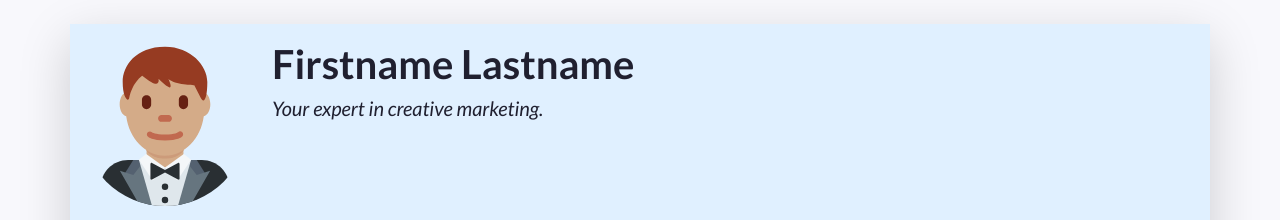
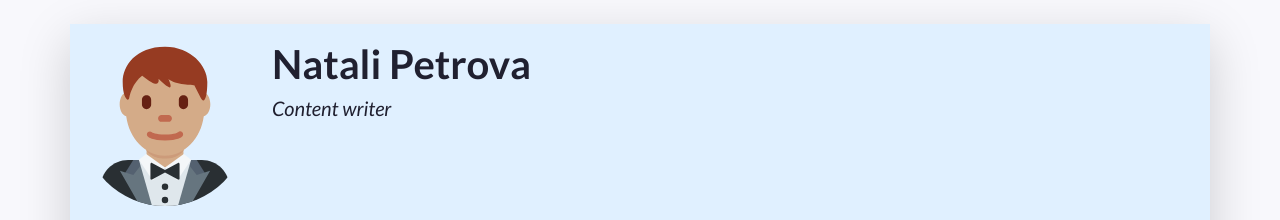
Before and after one commit to natalipetrova1234/Natali-CV, a plain HTML site: page index.html in a window 1280 px wide. Shown: the top 220 px of the page. Drawn offline with nearby package versions, Linux system fonts and the light colour scheme.

Commit message:
Update index.html

```diff
--- a/index.html
+++ b/index.html
@@ -19,7 +19,7 @@
     <link rel="stylesheet" href="css/alternative.css">
      -->
 
-    <title>Firstname Lastname's Resumé</title>
+    <title>Natali Petrova's Resumé</title>
   </head>
   <!-- End of the head -->
 
@@ -48,14 +48,14 @@
             "w-100" makes sure the image takes the full width of the column it's in
             "rounded-circle" cuts a circle around the image
           -->
-          <img class="w-100 rounded-circle my-3" src="images/portrait.svg" alt="Portrait of Firstname Lastname" width="160">
+          <img class="w-100 rounded-circle my-3" src="images/portrait.svg" alt="Portrait of Natali Petrova" width="160">
         </div>
         <!--
           A container to wrap around your name and tagline. Full-width at small size, then columns of increasing size.
         -->
         <div class="col-12 col-sm-8 col-md-9 col-lg-10 my-3 header-content">
-          <h1 class="fw-bolder">Firstname Lastname</h1>
-          <h5 class="fst-italic tagline">Your expert in creative marketing.</h5>
+          <h1 class="fw-bolder">Natali Petrova</h1>
+          <h5 class="fst-italic tagline">Content writer</h5>
         </div>
       </header>
 
```
